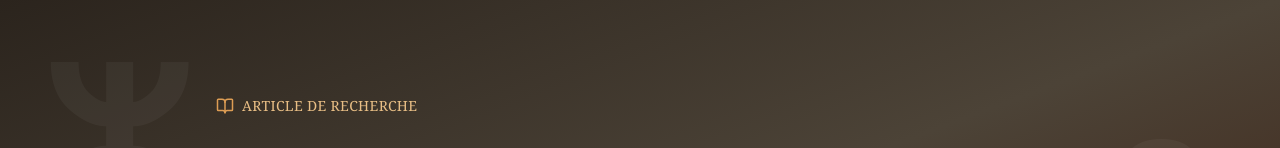
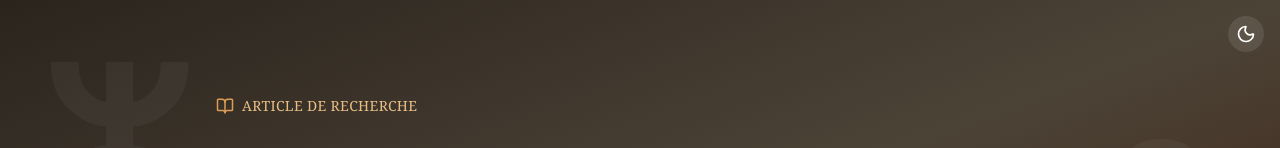
Before and after one commit to minooxblog-ux/identite-ethnicite-amazighes, a React (Vite) app: page / in a window 1280 px wide. Shown: the top 148 px of the page. Built offline with nearby package versions, Linux system fonts and the light colour scheme.

Commit message:
add dark/light mode toggle with theme context and button

```diff
--- a/src/App.tsx
+++ b/src/App.tsx
@@ -1,11 +1,12 @@
 import React from 'react';
-import { ArrowUp, BookOpen, GraduationCap, MapPin } from 'lucide-react';
+import { ArrowUp, BookOpen, GraduationCap, MapPin, Sun, Moon } from 'lucide-react';
 import { FootnoteRef } from './components/FootnoteRef';
 import { RevealSection } from './components/RevealSection';
 import { TableOfContents } from './components/TableOfContents';
 import { TTSControls } from './components/TTSControls';
 import { useReadingProgress } from './hooks/useReadingProgress';
 import { useTTS } from './hooks/useTTS';
+import { useTheme } from './contexts/ThemeContext';
 import { footnotes, bibliography, keywords } from './articleData';
 
 /* ── Paragraph wrapper for TTS ── */
@@ -20,7 +21,7 @@ const P: React.FC<{ children: React.ReactNode; className?: string; currentParagr
     <p
       id={id}
       data-tts
-      className={`text-ink-800 leading-[1.9] text-[1.05rem] md:text-[1.1rem] mb-5 text-justify transition-all duration-500 ${
+      className={`text-ink-800 dark:text-ink-200 leading-[1.9] text-[1.05rem] md:text-[1.1rem] mb-5 text-justify transition-all duration-500 ${
         isCurrent ? 'tts-reading' : ''
       } ${className}`}
       lang="fr"
@@ -33,6 +34,7 @@ const P: React.FC<{ children: React.ReactNode; className?: string; currentParagr
 function App() {
   const progress = useReadingProgress();
   const tts = useTTS();
+  const { theme, toggleTheme } = useTheme();
   const cp = tts.currentParagraph;
 
   const scrollToTop = () => {
@@ -47,12 +49,12 @@ function App() {
   };
 
   return (
-    <div className="min-h-screen bg-amazigh-50" lang="fr">
+    <div className="min-h-screen bg-amazigh-50 dark:bg-ink-950" lang="fr">
       {/* Reading Progress */}
       <div className="reading-progress" style={{ width: `${progress}%` }} />
 
       {/* Hero Header */}
-      <header className="relative overflow-hidden bg-gradient-to-br from-earth-950 via-earth-900 to-amazigh-950 text-white">
+      <header className="relative overflow-hidden bg-gradient-to-br from-earth-950 via-earth-900 to-amazigh-950 dark:from-ink-950 dark:via-ink-900 dark:to-ink-800 text-white">
         {/* Decorative Tifinagh pattern */}
         <div className="absolute inset-0 opacity-[0.04] select-none pointer-events-none" aria-hidden="true">
           <div className="absolute top-10 left-10 text-[12rem] font-bold leading-none">ⵣ</div>
@@ -99,8 +101,17 @@ function App() {
         </div>
 
         {/* Bottom gradient fade */}
-        <div className="absolute bottom-0 left-0 right-0 h-16 bg-gradient-to-t from-amazigh-50 to-transparent" />
+        <div className="absolute bottom-0 left-0 right-0 h-16 bg-gradient-to-t from-amazigh-50 dark:from-ink-950 to-transparent" />
       </header>
+
+      {/* Theme Toggle Button */}
+      <button
+        onClick={toggleTheme}
+        className="fixed top-4 right-4 z-50 bg-white/10 dark:bg-black/10 backdrop-blur-md text-white p-2 rounded-full hover:bg-white/20 dark:hover:bg-black/20 transition-all duration-300"
+        aria-label="Toggle theme"
+      >
+        {theme === 'light' ? <Moon size={20} /> : <Sun size={20} />}
+      </button>
 
       {/* Main Content */}
       <div className="max-w-7xl mx-auto px-4 sm:px-6 lg:px-8 py-8 md:py-12">
@@ -113,8 +124,8 @@ function App() {
 
             {/* Abstract Card */}
             <RevealSection className="mb-10">
-              <div className="bg-white rounded-2xl shadow-sm border border-earth-200 p-6 md:p-8">
-                <h2 className="text-lg font-bold text-earth-800 mb-4 flex items-center gap-2">
+              <div className="bg-white dark:bg-ink-900 rounded-2xl shadow-sm border border-earth-200 dark:border-ink-700 p-6 md:p-8">
+                <h2 className="text-lg font-bold text-earth-800 dark:text-ink-200 mb-4 flex items-center gap-2">
                   <span className="w-8 h-8 bg-amazigh-100 rounded-lg flex items-center justify-center">
                     <BookOpen size={16} className="text-amazigh-700" />
                   </span>
--- a/src/components/TableOfContents.tsx
+++ b/src/components/TableOfContents.tsx
@@ -60,7 +60,7 @@ export const TableOfContents: React.FC = () => {
 
       {/* Mobile Sidebar */}
       <div
-        className={`no-print fixed z-50 top-0 right-0 h-full w-80 bg-white/95 shadow-2xl transform transition-transform duration-500 ease-out lg:hidden ${
+        className={`no-print fixed z-50 top-0 right-0 h-full w-80 bg-white/95 dark:bg-ink-900/95 shadow-2xl transform transition-transform duration-500 ease-out lg:hidden ${
           isOpen ? 'translate-x-0' : 'translate-x-full'
         }`}
         aria-label="Table des matières"
--- /dev/null
+++ b/src/contexts/ThemeContext.tsx
@@ -0,0 +1,44 @@
+import React, { createContext, useContext, useEffect, useState } from 'react';
+
+type Theme = 'light' | 'dark';
+
+interface ThemeContextType {
+  theme: Theme;
+  toggleTheme: () => void;
+}
+
+const ThemeContext = createContext<ThemeContextType | undefined>(undefined);
+
+export const useTheme = () => {
+  const context = useContext(ThemeContext);
+  if (!context) {
+    throw new Error('useTheme must be used within a ThemeProvider');
+  }
+  return context;
+};
+
+export const ThemeProvider: React.FC<{ children: React.ReactNode }> = ({ children }) => {
+  const [theme, setTheme] = useState<Theme>(() => {
+    if (typeof window !== 'undefined') {
+      return (localStorage.getItem('theme') as Theme) || 'light';
+    }
+    return 'light';
+  });
+
+  useEffect(() => {
+    const root = window.document.documentElement;
+    root.classList.remove('light', 'dark');
+    root.classList.add(theme);
+    localStorage.setItem('theme', theme);
+  }, [theme]);
+
+  const toggleTheme = () => {
+    setTheme(prev => prev === 'light' ? 'dark' : 'light');
+  };
+
+  return (
+    <ThemeContext.Provider value={{ theme, toggleTheme }}>
+      {children}
+    </ThemeContext.Provider>
+  );
+};
--- a/src/main.tsx
+++ b/src/main.tsx
@@ -2,9 +2,12 @@ import { StrictMode } from "react";
 import { createRoot } from "react-dom/client";
 import "./index.css";
 import App from "./App";
+import { ThemeProvider } from "./contexts/ThemeContext";
 
 createRoot(document.getElementById("root")!).render(
   <StrictMode>
-    <App />
+    <ThemeProvider>
+      <App />
+    </ThemeProvider>
   </StrictMode>
 );
--- /dev/null
+++ b/tailwind.config.js
@@ -0,0 +1,54 @@
+/** @type {import('tailwindcss').Config} */
+export default {
+  darkMode: 'class',
+  content: [
+    "./index.html",
+    "./src/**/*.{js,ts,jsx,tsx}",
+  ],
+  theme: {
+    extend: {
+      colors: {
+        amazigh: {
+          50: '#fdf8f0',
+          100: '#f9eedd',
+          200: '#f2d9b5',
+          300: '#e8be85',
+          400: '#dd9d54',
+          500: '#d48534',
+          600: '#c56d29',
+          700: '#a45424',
+          800: '#844423',
+          900: '#6c3920',
+          950: '#3a1c0e',
+        },
+        earth: {
+          50: '#f6f5f0',
+          100: '#e8e6da',
+          200: '#d3cfb8',
+          300: '#b9b28f',
+          400: '#a49a70',
+          500: '#958962',
+          600: '#807253',
+          700: '#685c45',
+          800: '#584d3d',
+          900: '#4c4337',
+          950: '#2b241d',
+        },
+        ink: {
+          50: '#f5f6f7',
+          100: '#e5e7eb',
+          200: '#cdd0d5',
+          300: '#a9aeb7',
+          400: '#7e8594',
+          500: '#636879',
+          600: '#555967',
+          700: '#494c57',
+          800: '#40424a',
+          900: '#383a40',
+          950: '#1e1f24',
+        },
+      },
+    },
+  },
+  plugins: [],
+}
--- a/vite.config.ts
+++ b/vite.config.ts
@@ -10,7 +10,7 @@ const __dirname = path.dirname(__filename);
 
 // https://vite.dev/config/
 export default defineConfig({
-  base: '/idenite-ethnicite-amazighes/',
+  base: '/',
   plugins: [react(), tailwindcss(), viteSingleFile()],
   resolve: {
     alias: {
```
